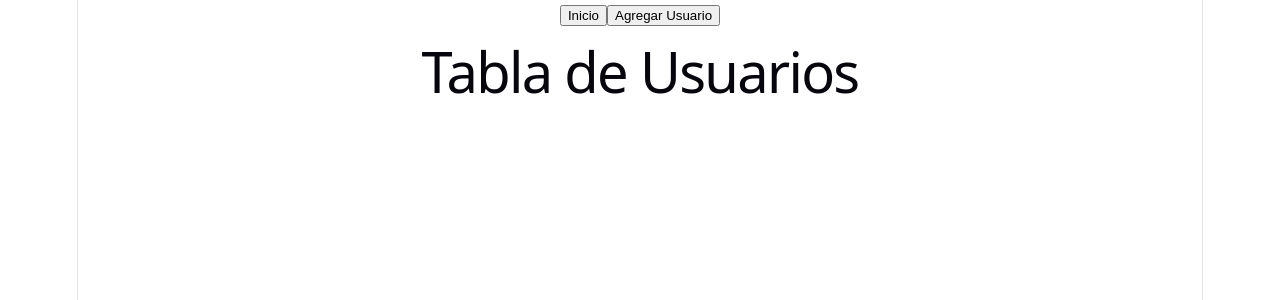
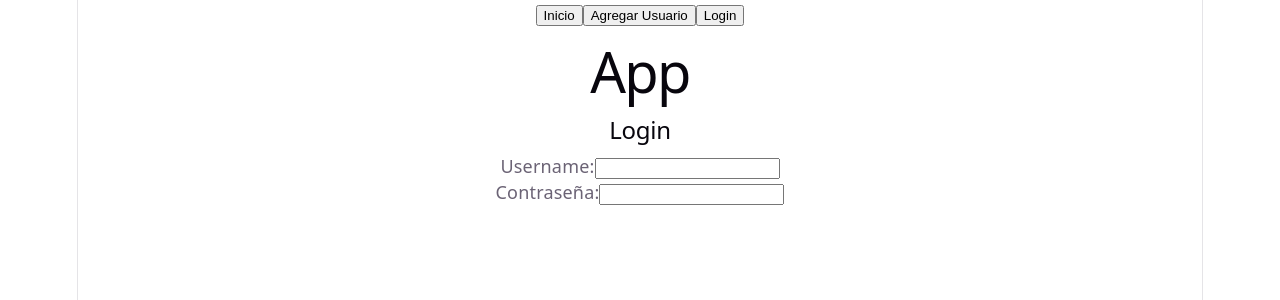
Before and after one commit to LolbitSL28/Coso_prog_web, a React (Vite) app: page /login in a window 1280 px wide. Shown: the top 300 px of the page. Built offline with nearby package versions, Linux system fonts and the light colour scheme.

Commit message:
Login
No sirve, es el puro forms

```diff
--- a/src/App.jsx
+++ b/src/App.jsx
@@ -3,6 +3,7 @@ import ObtenerUsuarios from "./ObtenerUsuarios";
 import AddUsuarios from "./AddUsuarios";
 import { useNavigate, Route, Routes } from "react-router-dom";
 import EditUsuarios from "./EditUsuarios";
+import Login from "./Login";
 
 function App() {
   const [cuenta, setCuenta] = useState(0);
@@ -11,11 +12,13 @@ function App() {
     <div>
       <button onClick={() => navigate("/")}>Inicio</button>
       <button onClick={() => navigate("/add")}>Agregar Usuario</button>
-      <h1>Tabla de Usuarios</h1>
+      <button onClick={() => navigate("/login")}>Login</button>
+      <h1>App</h1>
       <Routes>
         <Route path="/" element={<ObtenerUsuarios />} />
         <Route path="/add" element={<AddUsuarios />} />
         <Route path="/edit/:id" element={<EditUsuarios />} />
+        <Route path="/login" element={<Login />} />
       </Routes>
     </div>
   );
--- /dev/null
+++ b/src/Login.jsx
@@ -0,0 +1,17 @@
+function Login() {
+  return (
+    <>
+      <h2>Login</h2>
+      <label>
+        Username:
+        <input type="text" name="nombreUsuario"></input>
+      </label>
+      <br />
+      <label>
+        Contraseña:
+        <input type="password" name="contrasena"></input>
+      </label>
+    </>
+  );
+}
+export default Login;
```
